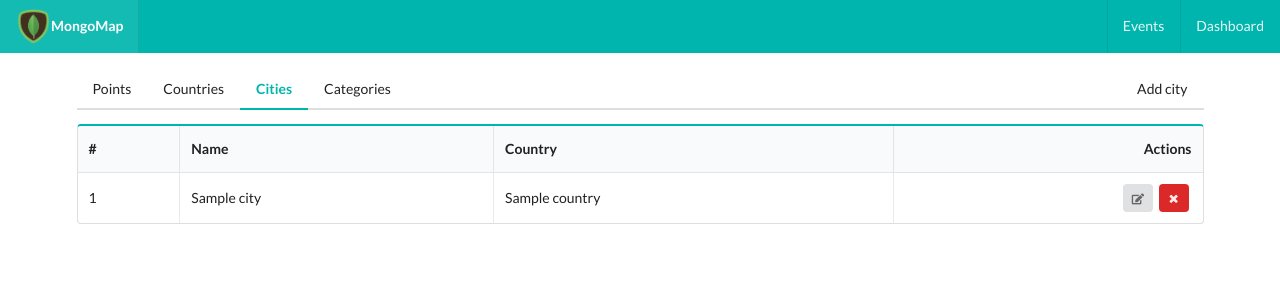
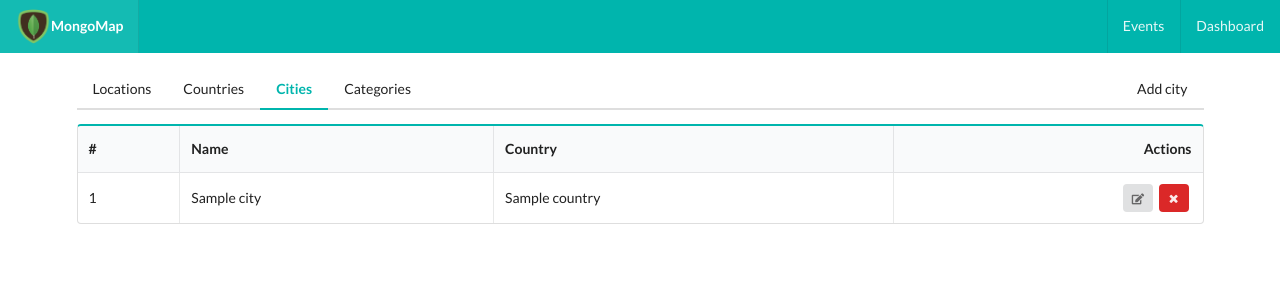
Before and after one commit to LPCISIIE/MongoMap, a PHP site: template src/App/Resources/views/Admin/City/get.twig in a window 1280 px wide. Shown: the top 300 px of the page. Run offline with PHP 8.4, Linux system fonts and the light colour scheme; the template is opened without the code that fills it: most values are stand-ins (such as "Sample title", 1, 10 or a date in 2020); some libraries are stand-ins or nearby versions.

Commit message:
Changed tab name

```diff
--- a/src/App/Resources/views/Admin/tabs.twig
+++ b/src/App/Resources/views/Admin/tabs.twig
@@ -1,5 +1,5 @@
 <div class="ui teal secondary pointing menu">
-    <a href="{{ path_for('admin') }}" class="item{% if tab == 'home' %} active{% endif %}">Points</a>
+    <a href="{{ path_for('admin') }}" class="item{% if tab == 'home' %} active{% endif %}">Locations</a>
     <a href="{{ path_for('get_countries') }}" class="item{% if tab == 'countries' %} active{% endif %}">Countries</a>
     <a href="{{ path_for('get_cities') }}" class="item{% if tab == 'cities' %} active{% endif %}">Cities</a>
     <a href="{{ path_for('get_categories') }}" class="item{% if tab == 'categories' %} active{% endif %}">Categories</a>
```
